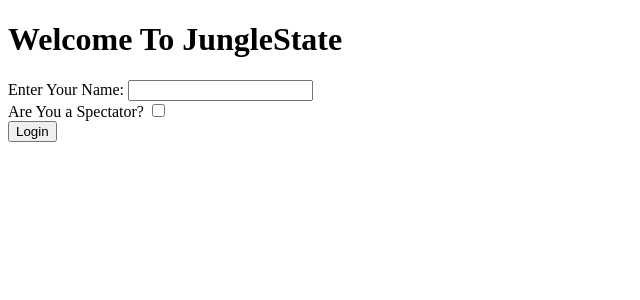
After one commit to JungleState/ksr_junglestate, a Flask app: page /login in a window 1280 px wide. The commit adds this page. Shown: the top 300 px of the page, without its empty margins (0-640 px from the left). Run offline with Flask 2, Linux system fonts and the light colour scheme.

Commit message:
added login window

```diff
--- a/server/app.py
+++ b/server/app.py
@@ -1,5 +1,6 @@
 import os
-from flask import Flask, jsonify, session, abort, render_template
+from flask import Flask, jsonify, session, abort, render_template, redirect, url_for
+from werkzeug.utils import redirect
 from game_logic import Game
 import uuid
 
@@ -40,13 +41,25 @@ def GetJSON(mode, game_id, player_id=None):
                                "round":game.round,
                                "player_list":game.GetPlayerListForJSON()}
 
+def isLoggedIn():
+    playerId=session.get('playerId')
+    return playerId in player_list.keys()
+
+
 
 ### JSON ENDPOINTS ###
 
 @app.route('/')
 def root():
     app.logger.debug("ROOT")
-    return render_template('spectator_view.html', dimension=10)
+    if not isLoggedIn():
+        return redirect(url_for('login'))
+    else:
+        return render_template('view.html', dimension=10) #need something to set dimensions right (spec != client)
+
+@app.route('/login')
+def login():
+    return render_template('login.html')
 
 @app.route('/joinGame/<string:mode>/<player_name>')
 def joinGame(mode, player_name):
@@ -62,6 +75,7 @@ def joinGame(mode, player_name):
         session['gameId'] = gameId
 
         return jsonify(ok=True)
+
 
     else:
         app.logger.info("PLAYER NAME ALREADY IN USE / PLAYER ALREADY LOGGED IN")
--- a/server/static/login.js
+++ b/server/static/login.js
@@ -26,7 +26,7 @@ async function login() {
     let json = await response.json();
 
     if (json.ok) {
-        alert("OK");
+        window.location.replace('/')
     }
     else {
         alert("Player Name Already Used / Already logged in");
--- /dev/null
+++ b/server/templates/login.html
@@ -0,0 +1,23 @@
+<!DOCTYPE html>
+<html lang="en">
+<head>
+    <meta charset="UTF-8">
+    <meta http-equiv="X-UA-Compatible" content="IE=edge">
+    <meta name="viewport" content="width=device-width, initial-scale=1.0">
+    <title>JungleState</title>
+    <link rel="icon" type="image/png" href="static/sprites/monkey.png">
+    <link rel="stylesheet" href="static/junglestate.css">
+    <script src="static/login.js" async></script>
+</head>
+
+<body>
+    <h1>Welcome To JungleState </h1>
+    <label for="name">Enter Your Name: </label>
+    <input id="name" type="text">
+    <br>
+    <label for="mode">Are You a Spectator?</label>
+    <input  id="mode" type="checkbox">
+    <br>
+    <button onclick="login()">Login</button>
+</body>
+</html>
```
Also changed, not shown: server/templates/view.html (renamed from server/templates/spectator_view.html, +0 -9 lines).
